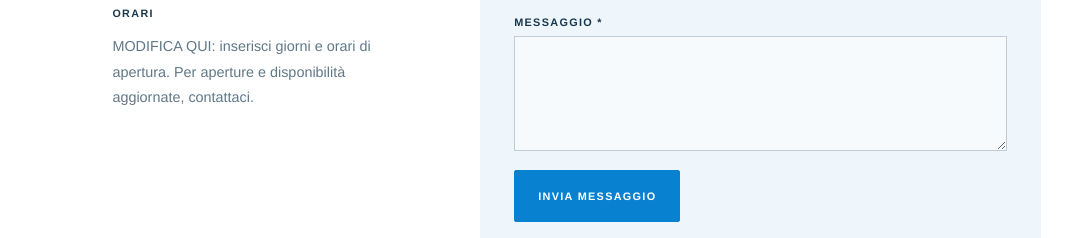
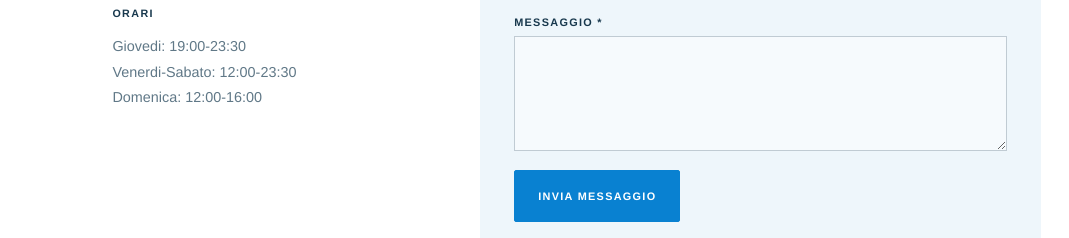
Before and after one commit to ilpagliaccetto77/Locandapagliaccetto, a plain HTML site: page index.html in a window 1280 px wide. Shown: the part 7235-7473 px from the top of the page, 211-1280 px from the left. Drawn offline with Linux system fonts and the light colour scheme.

Commit message:
Update index.html

```diff
--- a/index.html
+++ b/index.html
@@ -290,7 +290,7 @@
             <div><h3>Dove siamo</h3><p>Locanda il Pagliaccetto<br><em>Via Casale di Tragliatella 95, Tragliatella</em></p></div>
             <div><h3>Contatti</h3><p><a href="tel:+393334429551">+39 333 442 9551</a><br><a href="mailto: ilpagliaccetto77@gmail.com">ilpagliaccetto77@gmail.com</a></p></div>
             <div><h3>Seguici</h3><p><a href="https://www.instagram.com/ilpagliaccetto/" target="_blank" rel="noopener"><i>Instagram ↗</i></a><br></a></p></div>
-            <div><h3>Orari</h3><p>MODIFICA QUI: inserisci giorni e orari di apertura. Per aperture e disponibilità aggiornate, contattaci.</p></div>
+            <div><h3>Orari</h3><p>Giovedi: 19:00-23:30 <br> Venerdi-Sabato: 12:00-23:30<br> Domenica: 12:00-16:00 </p></div>
           </div>
         </div>
         <div class="request-box">
```
